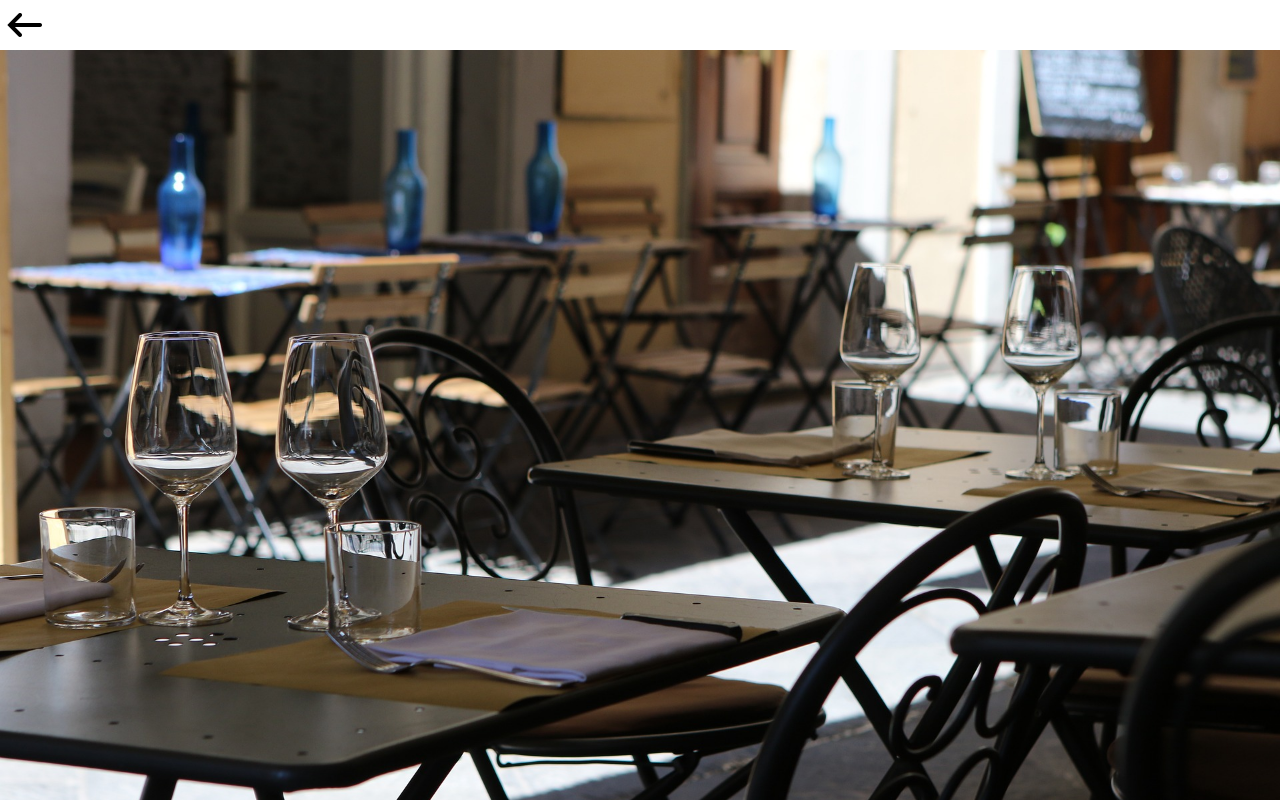
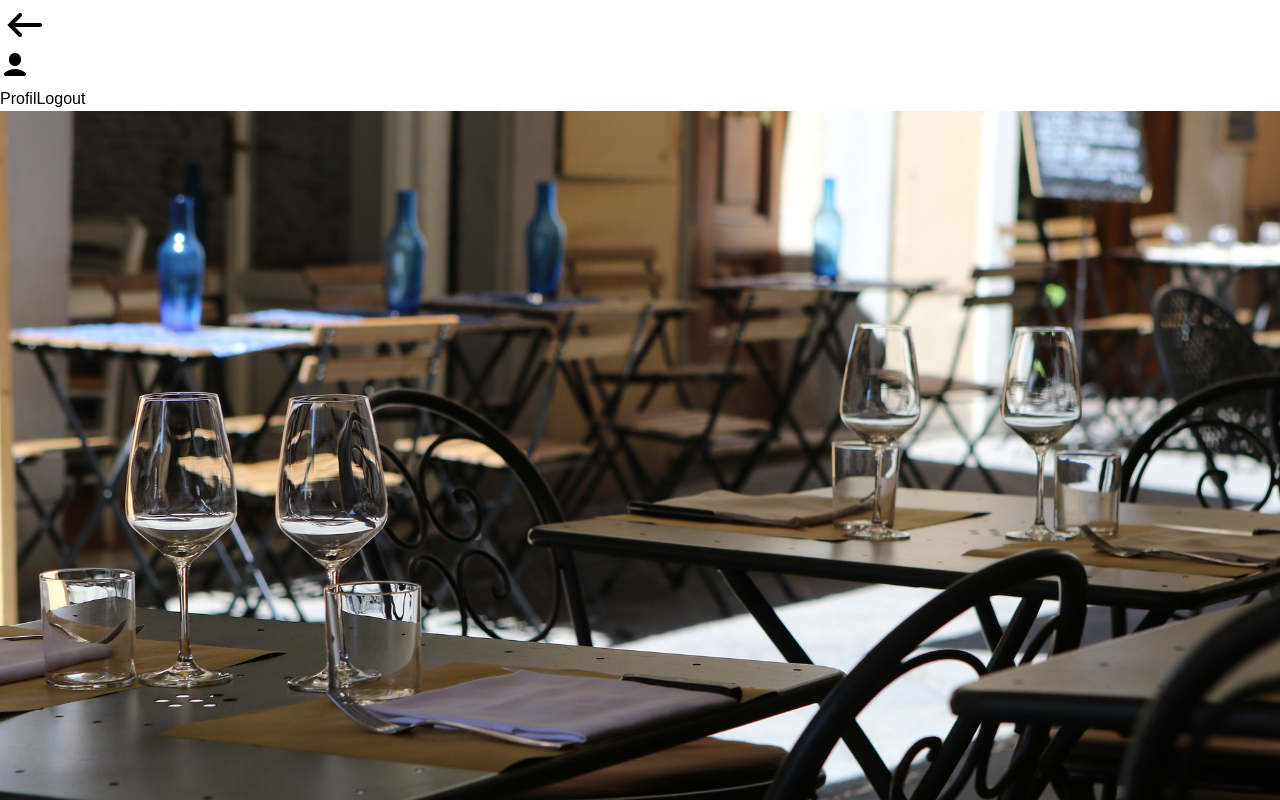
Before and after one commit to anais-labit/silver-micro, a React (Vite) app in the folder front/: page /restaurants/bellavita in a window 1280 px wide. Shown: the top 800 px of the page. Built offline with nearby package versions, Linux system fonts and the light colour scheme; a web font is replaced by a local one.

Commit message:
Pills creation

```diff
--- a/front/src/components/LogoutButton.jsx
+++ b/front/src/components/LogoutButton.jsx
@@ -2,7 +2,7 @@ import React from "react";
 
 const PATH = import.meta.env.VITE_PATH;
 
-const LogoutButton = () => {
+const LogoutButton = ({style}) => {
 
 
     const handleLogout = () => {
@@ -12,7 +12,7 @@ const LogoutButton = () => {
     };
 
     return (
-        <button onClick={handleLogout}>Logout</button>
+        <button className={style} onClick={handleLogout}>Logout</button>
     );
 
 
--- a/front/src/components/Pill.jsx
+++ b/front/src/components/Pill.jsx
@@ -3,8 +3,7 @@ export default function Pill({ tags }) {
 
     return (
         <div className="flex flex-row bg-black rounded-full justify-center items-center px-3 py-1">
-        <p className=" text-white" >{tags}</p>
+        <p className=" text-white text-lg font-extrabold " >{tags}</p>
         </div>
-
     );
     }
--- a/front/src/components/UserCard.jsx
+++ b/front/src/components/UserCard.jsx
@@ -1,5 +1,6 @@
 import { useEffect, useState } from "react";
 import { Link } from "react-router-dom";
+import UserMenu from "./UserMenu";
 
 const PATH = import.meta.env.VITE_PATH;
 
@@ -33,10 +34,15 @@ export default function UserCard() {
   }, []);
 
   return (
-    <div className="flex flex-col bg-green-100">
-      <Link to="/user">
+    <div className="flex flex-row gap-6  bg-green-100  ">
+      <div>
+
         <h3 className="font-bold text-3xl "> {userInfo}</h3>
-      </Link>
+      </div>
+
+      <div className="mt-1">
+      < UserMenu />
+      </div>
     </div>
   );
 }
--- a/front/src/components/UserMenu.jsx
+++ b/front/src/components/UserMenu.jsx
@@ -0,0 +1,26 @@
+import user from "../assets/user.png";
+import { Link } from "react-router-dom";
+import LogoutButton from "./LogoutButton";
+
+export default function UserMenu() {
+        return (
+          <div className="relative inline-block text-left">
+            <div className="group">
+              <button type="button" className="" id="options-menu" aria-haspopup="true">
+                <img src={user} alt="" />
+              </button>
+              <div className="opacity-0 group-hover:opacity-100 transition-opacity duration-150 origin-top-right absolute right-0 mt-2 w-24 rounded-md shadow-lg bg-white ring-1 ring-black ring-opacity-5">
+                <div className="py-1" role="menu" aria-orientation="vertical" aria-labelledby="options-menu">
+                  <Link to="/user">
+                  <button type="submit" className="block w-full text-left px-4 py-2 text-2xl text-gray-700 hover:bg-gray-100" role="menuitem">
+                      Profil
+                    </button>
+                    </Link>
+                    <LogoutButton style ="block w-full text-left px-4 py-2 text-2xl text-gray-700 hover:bg-gray-100" />
+
+                </div>
+              </div>
+            </div>
+          </div>
+        );
+}
--- a/front/src/pages/User.jsx
+++ b/front/src/pages/User.jsx
@@ -57,10 +57,10 @@ export default function User() {
   }, []);
 
   return (
-    <>
-      <section>
+
+      <section className="m-10">
         <div className="flex justify-center items-center m-10">
-          <h2 className="text-3xl">Les Rest'O</h2>
+          <h2 className="text-5xl">Les HappyRest'O</h2>
           <LogoutButton />
         </div>
         <div className="flex justify-center items-center m-10">
@@ -70,7 +70,7 @@ export default function User() {
         <div className="overflow-x-auto m-5">
           <table className="w-full table-auto">
             <thead>
-              <tr>
+              <tr className="text-2xl">
                 <th className="border px-4 py-2">Email</th>
                 <th className="border px-4 py-2">Firstname</th>
                 <th className="border px-4 py-2">Lastname</th>
@@ -79,7 +79,7 @@ export default function User() {
             </thead>
             <tbody>
               {userDetails && (
-                <tr>
+                <tr className="text-xl">
                   <td className="border px-4 py-2">{userDetails.email}</td>
                   <td className="border px-4 py-2">{userDetails.firstName}</td>
                   <td className="border px-4 py-2">{userDetails.lastName}</td>
@@ -118,6 +118,6 @@ export default function User() {
           )}
         </div>
       </section>
-    </>
+
   );
 }
--- a/front/src/pages/owner/OwnerPanel.jsx
+++ b/front/src/pages/owner/OwnerPanel.jsx
@@ -65,7 +65,8 @@ export default function OwnerPanel() {
   };
 
   return (
-    <>
+
+
       <section>
         <div className="flex justify-center items-center m-10">
           <h2 className="text-3xl">Les Rest'O</h2>
@@ -140,6 +141,6 @@ export default function OwnerPanel() {
           </div>
         )}
       </section>
-    </>
+
   );
 }
```
